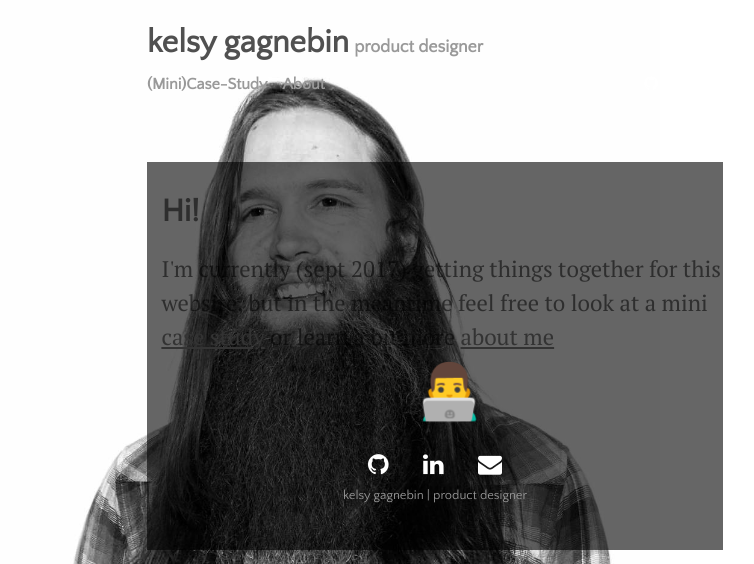
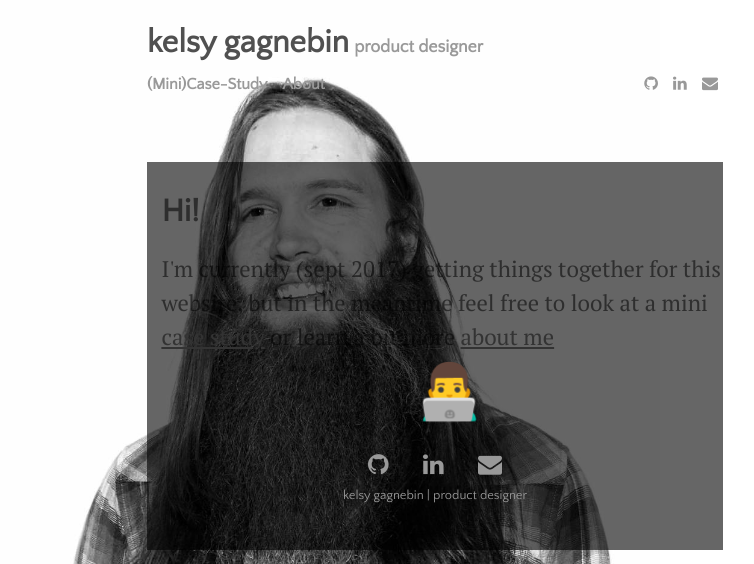
Before and after one commit to kelsymichael/kelsymichael.github.io, a Jekyll site: the page built from index.html, in a window 1280 px wide. Shown: the top 564 px of the page, without its empty margins (205-959 px from the left). Built offline with Jekyll 4.4.1, drawn with Linux system fonts in a browser that asks for light colours; nearby versions of some CDN libraries; the list of posts is cut into pages by our own code.

Commit message:
Fix social link color

```diff
--- a/assets/css/main.css
+++ b/assets/css/main.css
@@ -723,9 +723,7 @@ span {
   color: #efefef;
 }
 
-i {
-  color: #fff;
-}
+
 
 .a--lightfont > *{
   color: #fff;
```
